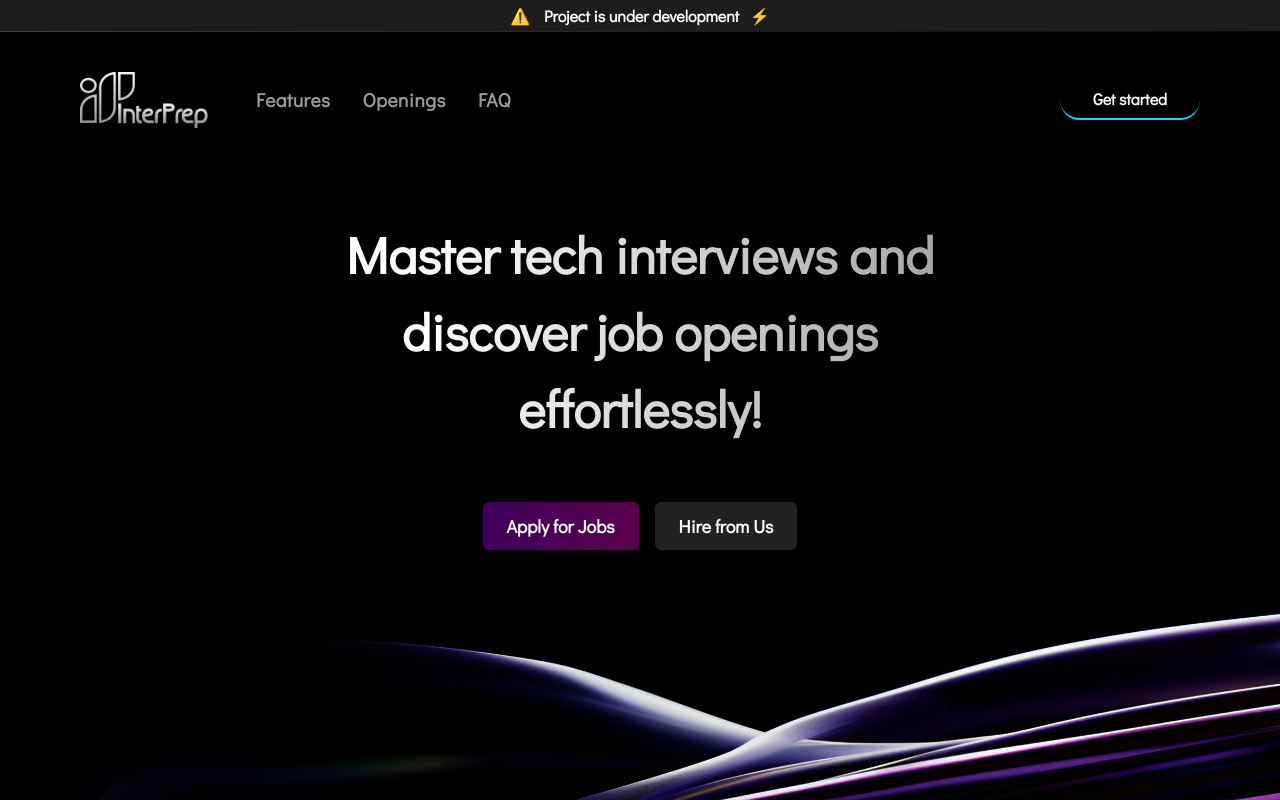
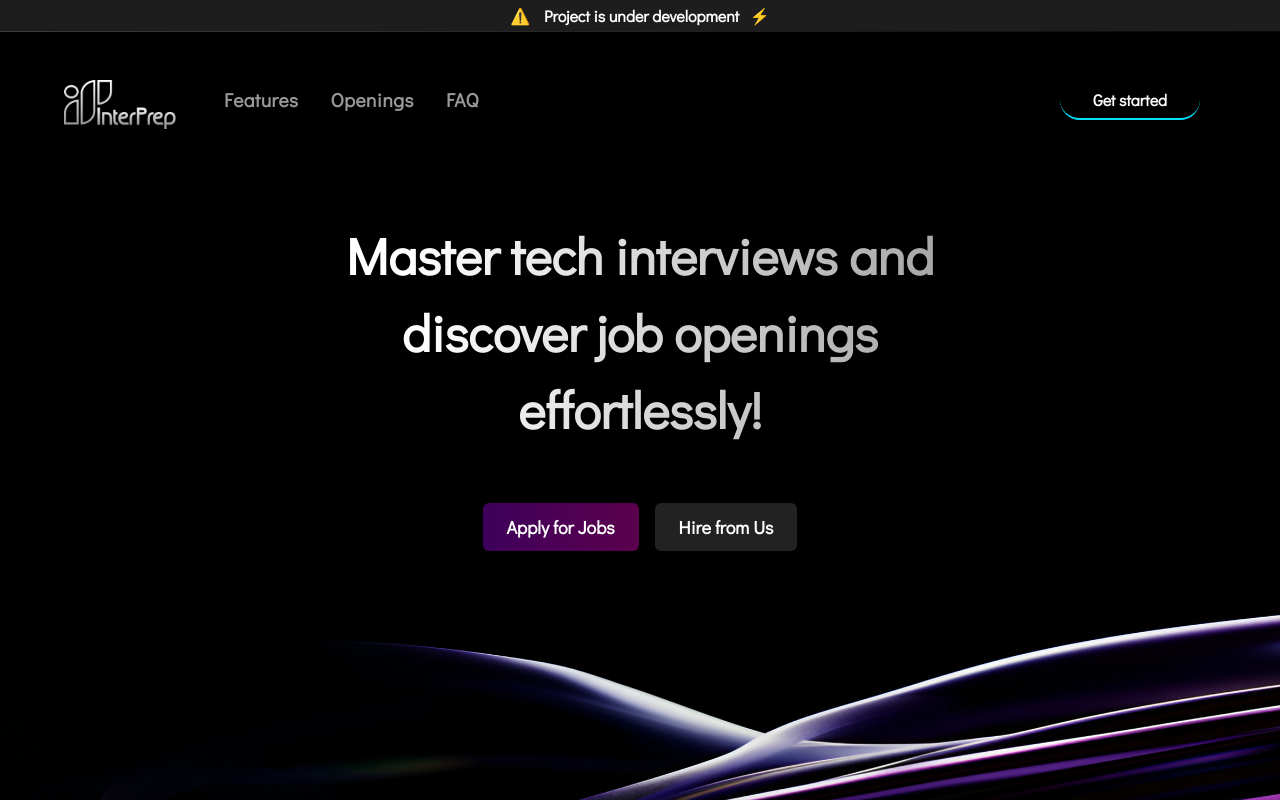
Before and after one commit to kalviumcommunity/S53_Aayush_Capstone_InterPrep, a React (Vite) app in the folder frontend/: page / in a window 1280 px wide. Built offline with nearby package versions, Linux system fonts and the light colour scheme.

Commit message:
Position Fixing

```diff
--- a/frontend/src/App.css
+++ b/frontend/src/App.css
@@ -25,7 +25,7 @@ body {
 /* nav css*/
 
 #logo-img {
-  width: 8rem;
+  width: 7rem;
 }
 
 /* homepage css*/
--- a/frontend/src/components/Home/HomeNavbar.jsx
+++ b/frontend/src/components/Home/HomeNavbar.jsx
@@ -62,7 +62,9 @@ export default function HomeNavbar() {
           justify={{ base: "center", md: "start" }}
           alignItems="center"
         >
+          <Box mt={2} ml={-4}>
           <img src={Logo} id="logo-img" draggable="false" />
+          </Box>
           <Flex display={{ base: "none", md: "flex" }} ml={10}>
             <DesktopNav />
           </Flex>
```
